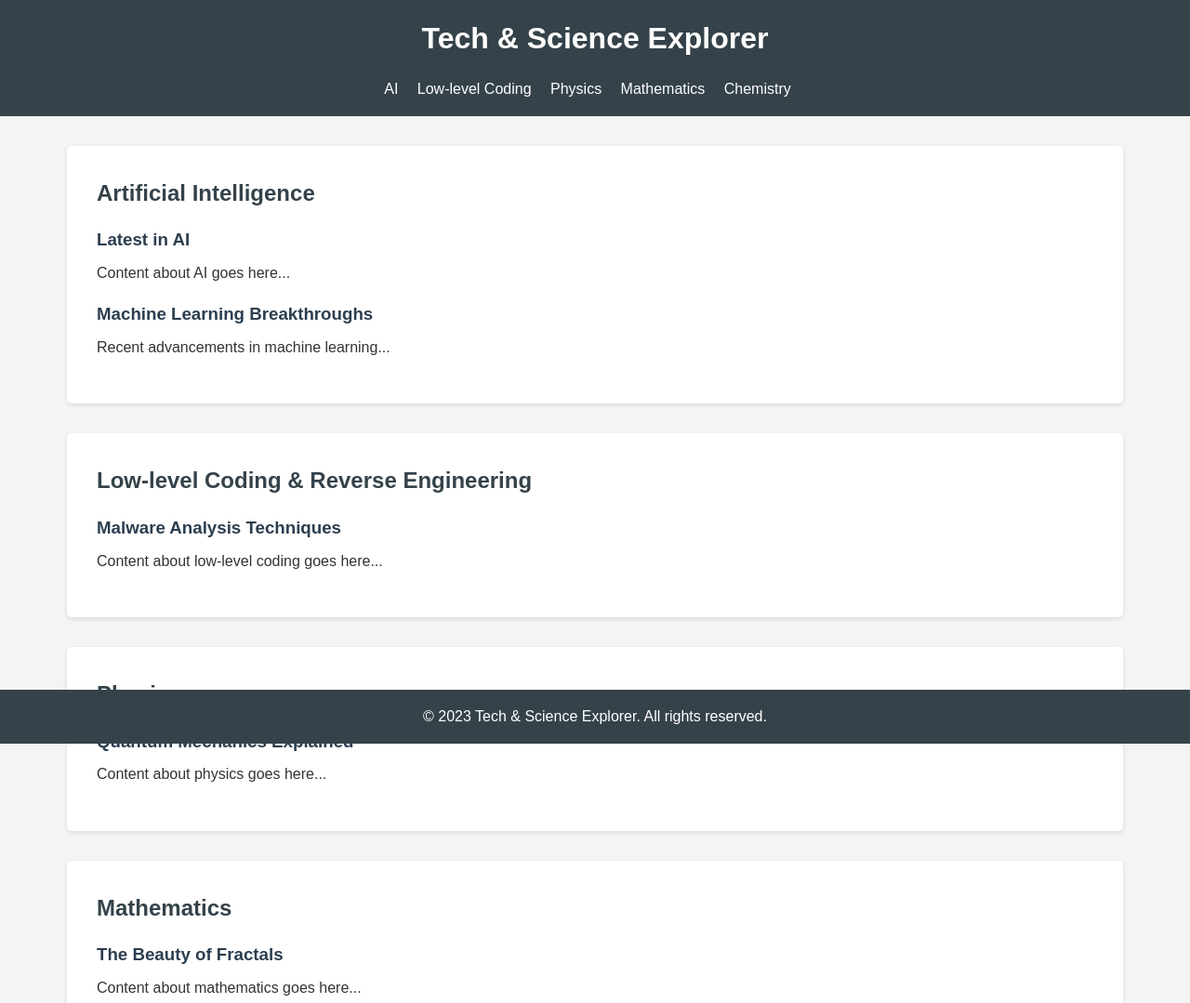
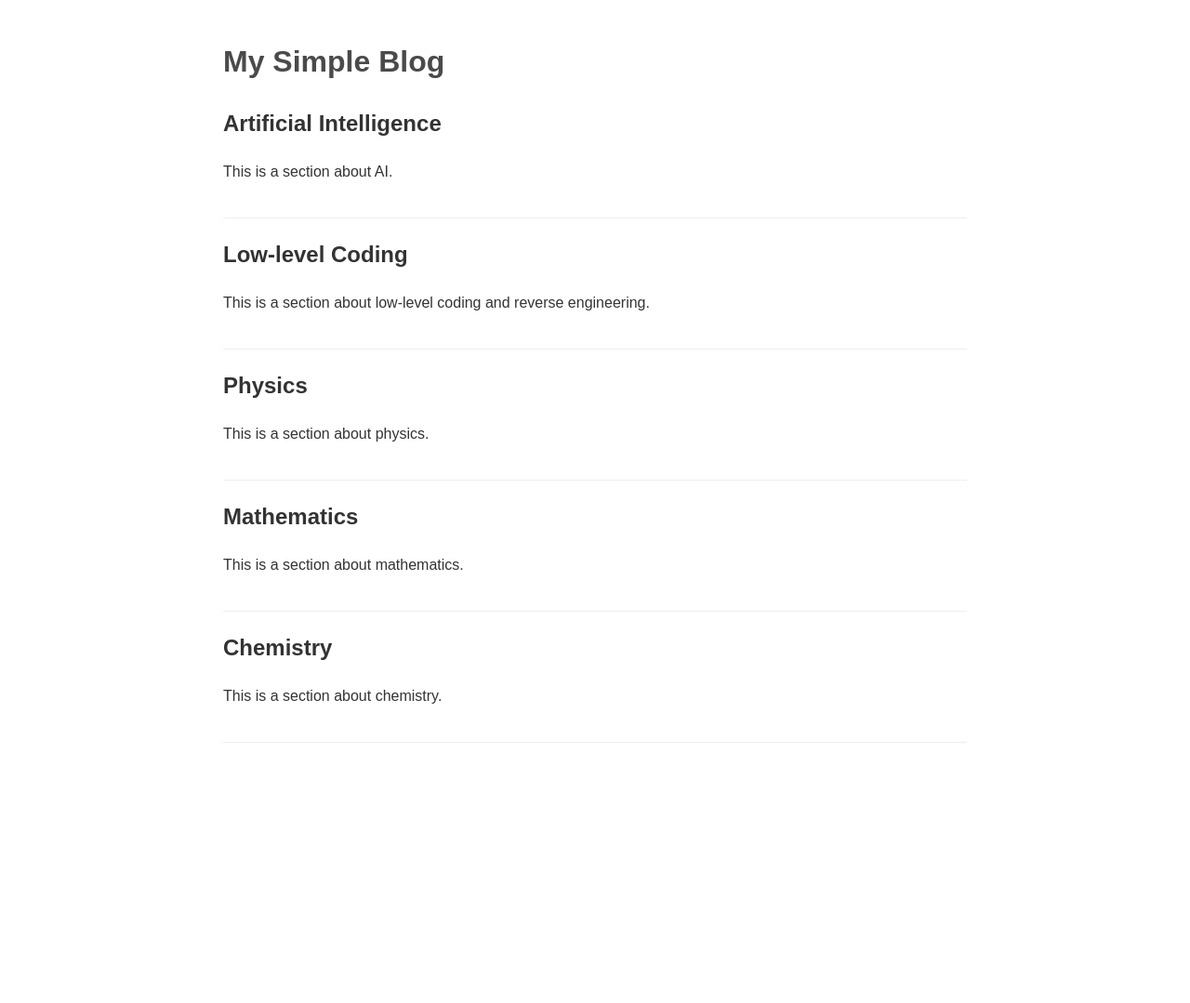
Before and after one commit to 0danteh/0danteh.github.io, a plain HTML site: page index.html in a window 1280 px wide. Shown: the top 1079 px of the page at 93% size. After the commit the page ends 839 px from the top, so only its background shows below. Drawn offline with Linux system fonts and the light colour scheme.

Commit message:
Update index.html

```diff
--- a/index.html
+++ b/index.html
@@ -3,225 +3,52 @@
 <head>
     <meta charset="UTF-8">
     <meta name="viewport" content="width=device-width, initial-scale=1.0">
-    <title>My Tech & Science Blog</title>
+    <title>Simple Blog</title>
     <style>
-        * {
-            box-sizing: border-box;
-            margin: 0;
-            padding: 0;
-        }
-
         body {
             font-family: Arial, sans-serif;
             line-height: 1.6;
             color: #333;
-            background-color: #f4f4f4;
+            max-width: 800px;
+            margin: 0 auto;
+            padding: 20px;
         }
-
-        header {
-            background-color: #35424a;
-            color: #ffffff;
-            padding: 1rem;
-            text-align: center;
+        h1 {
+            color: #4a4a4a;
         }
-
-        header h1 {
-            margin-bottom: 1rem;
-        }
-
-        nav ul {
-            list-style-type: none;
-        }
-
-        nav ul li {
-            display: inline;
-            margin-right: 1rem;
-        }
-
-        nav ul li a {
-            color: #ffffff;
-            text-decoration: none;
-        }
-
-        main {
-            padding: 2rem;
-            max-width: 1200px;
-            margin: 0 auto;
-        }
-
         section {
-            background-color: #ffffff;
-            margin-bottom: 2rem;
-            padding: 2rem;
-            border-radius: 5px;
-            box-shadow: 0 2px 5px rgba(0, 0, 0, 0.1);
-        }
-
-        h2 {
-            color: #35424a;
-            margin-bottom: 1rem;
-        }
-
-        article {
-            margin-bottom: 1rem;
-        }
-
-        h3 {
-            color: #2c3e50;
-            margin-bottom: 0.5rem;
-        }
-
-        footer {
-            background-color: #35424a;
-            color: #ffffff;
-            text-align: center;
-            padding: 1rem;
-            position: fixed;
-            bottom: 0;
-            width: 100%;
-        }
-
-        @media (max-width: 768px) {
-            nav ul li {
-                display: block;
-                margin-bottom: 0.5rem;
-            }
-
-            main {
-                padding: 1rem;
-            }
-        }
-
-        nav ul li a:hover {
-            color: #e74c3c;
-            transition: color 0.3s ease;
-        }
-
-        section:hover {
-            transform: translateY(-5px);
-            transition: transform 0.3s ease;
-        }
-
-        @keyframes fadeIn {
-            from { opacity: 0; }
-            to { opacity: 1; }
-        }
-
-        .new-content {
-            animation: fadeIn 1s ease-in;
-        }
-
-        nav ul li a.active {
-            color: #e74c3c;
-            font-weight: bold;
+            margin-bottom: 20px;
+            border-bottom: 1px solid #eee;
+            padding-bottom: 20px;
         }
     </style>
 </head>
 <body>
-    <header>
-        <h1>Tech & Science Explorer</h1>
-        <nav>
-            <ul>
-                <li><a href="#ai">AI</a></li>
-                <li><a href="#lowlevel">Low-level Coding</a></li>
-                <li><a href="#physics">Physics</a></li>
-                <li><a href="#math">Mathematics</a></li>
-                <li><a href="#chemistry">Chemistry</a></li>
-            </ul>
-        </nav>
-    </header>
+    <h1>My Simple Blog</h1>
 
-    <main>
-        <section id="ai">
+    <section>
         <h2>Artificial Intelligence</h2>
-            <article>
-                <h3>Latest in AI</h3>
-                <p>Content about AI goes here...</p>
-            </article>
+        <p>This is a section about AI.</p>
     </section>
 
-        <section id="lowlevel">
-            <h2>Low-level Coding & Reverse Engineering</h2>
-            <article>
-                <h3>Malware Analysis Techniques</h3>
-                <p>Content about low-level coding goes here...</p>
-            </article>
+    <section>
+        <h2>Low-level Coding</h2>
+        <p>This is a section about low-level coding and reverse engineering.</p>
     </section>
 
-        <section id="physics">
+    <section>
         <h2>Physics</h2>
-            <article>
-                <h3>Quantum Mechanics Explained</h3>
-                <p>Content about physics goes here...</p>
-            </article>
+        <p>This is a section about physics.</p>
     </section>
 
-        <section id="math">
+    <section>
         <h2>Mathematics</h2>
-            <article>
-                <h3>The Beauty of Fractals</h3>
-                <p>Content about mathematics goes here...</p>
-            </article>
+        <p>This is a section about mathematics.</p>
     </section>
 
-        <section id="chemistry">
+    <section>
         <h2>Chemistry</h2>
-            <article>
-                <h3>Organic Chemistry Basics</h3>
-                <p>Content about chemistry goes here...</p>
-            </article>
+        <p>This is a section about chemistry.</p>
     </section>
-    </main>
-
-    <footer>
-        <p>&copy; 2023 Tech & Science Explorer. All rights reserved.</p>
-    </footer>
-
-    <script>
-        document.addEventListener('DOMContentLoaded', function() {
-            const navLinks = document.querySelectorAll('nav a');
-            navLinks.forEach(link => {
-                link.addEventListener('click', function(e) {
-                    e.preventDefault();
-                    const targetId = this.getAttribute('href');
-                    const targetElement = document.querySelector(targetId);
-                    targetElement.scrollIntoView({ behavior: 'smooth', block: 'start' });
-                });
-            });
-
-            window.addEventListener('scroll', function() {
-                const sections = document.querySelectorAll('section');
-                let currentSection = '';
-
-                sections.forEach(section => {
-                    const sectionTop = section.offsetTop;
-                    const sectionHeight = section.clientHeight;
-                    if (pageYOffset >= sectionTop - sectionHeight / 3) {
-                        currentSection = section.getAttribute('id');
-                    }
-                });
-
-                navLinks.forEach(link => {
-                    link.classList.remove('active');
-                    if (link.getAttribute('href').substring(1) === currentSection) {
-                        link.classList.add('active');
-                    }
-                });
-            });
-
-            function addNewContent(sectionId, title, content) {
-                const section = document.getElementById(sectionId);
-                const newArticle = document.createElement('article');
-                newArticle.classList.add('new-content');
-                newArticle.innerHTML = `
-                    <h3>${title}</h3>
-                    <p>${content}</p>
-                `;
-                section.appendChild(newArticle);
-            }
-
-            addNewContent('ai', 'Machine Learning Breakthroughs', 'Recent advancements in machine learning...');
-        });
-    </script>
 </body>
 </html>
```
Lines whose indentation alone changed are shown as unchanged.
